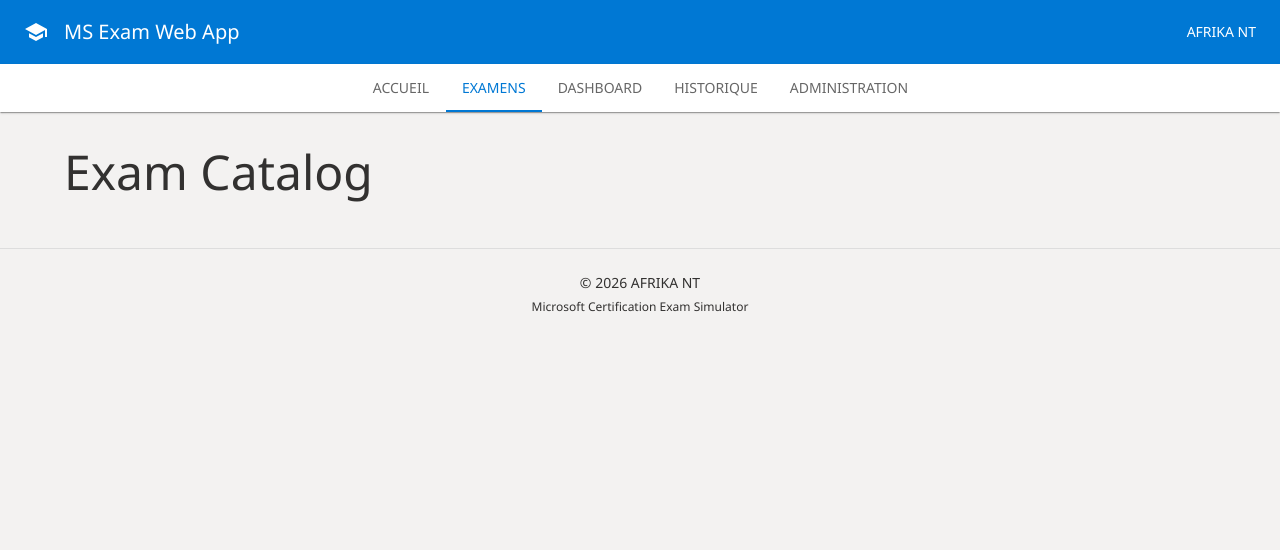
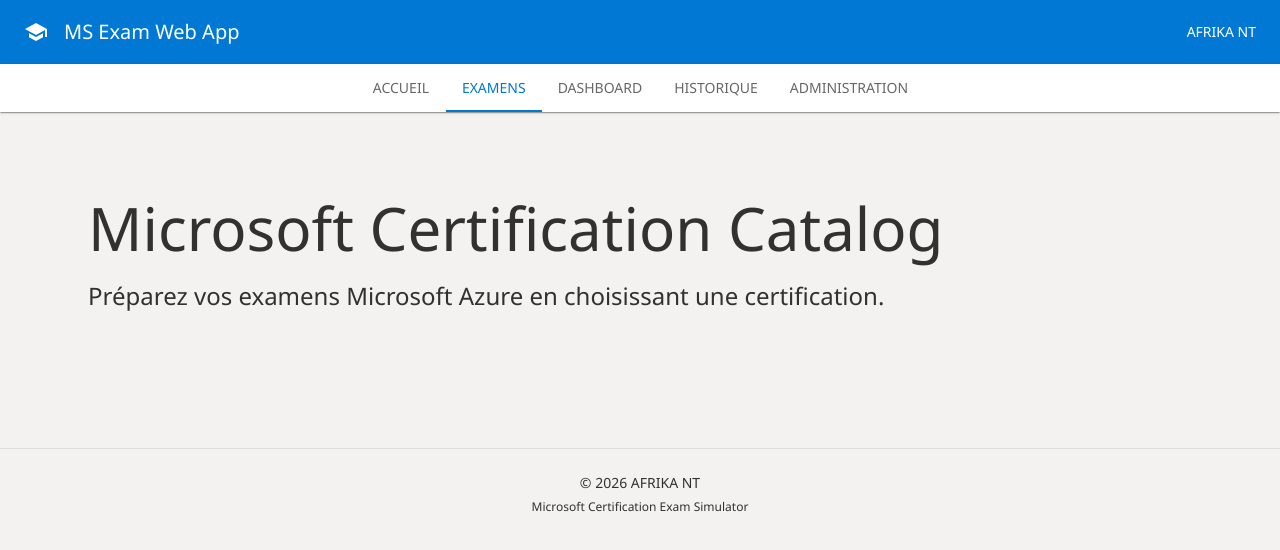
Before and after one commit to germain-yao/Azure-Labs, a React (Vite) app in the folder Applications/MS_Exam_Web_App/frontend/: page /exams in a window 1280 px wide. Shown: the top 550 px of the page. Built offline with nearby package versions, Linux system fonts and the light colour scheme.

Commit message:
v1.2.0 - Exam Catalog UI02

```diff
--- a/Applications/MS_Exam_Web_App/frontend/src/components/exam/ExamHeader.tsx
+++ b/Applications/MS_Exam_Web_App/frontend/src/components/exam/ExamHeader.tsx
@@ -0,0 +1,34 @@
+import { Box, Typography } from "@mui/material";
+
+export default function ExamHeader() {
+
+    return (
+
+        <Box
+            sx={{
+                mb: 5
+            }}
+        >
+
+            <Typography
+                variant="h2"
+                sx={{
+                    fontWeight: 300,
+                    mb: 2
+                }}
+            >
+                Microsoft Certification Catalog
+            </Typography>
+
+            <Typography
+                variant="h5"
+                color="text.secondary"
+            >
+                Préparez vos examens Microsoft Azure en choisissant une certification.
+            </Typography>
+
+        </Box>
+
+    );
+
+}
--- a/Applications/MS_Exam_Web_App/frontend/src/pages/ExamCatalog/ExamCatalog.tsx
+++ b/Applications/MS_Exam_Web_App/frontend/src/pages/ExamCatalog/ExamCatalog.tsx
@@ -1,15 +1,21 @@
-import { Typography } from "@mui/material";
+import { Container } from "@mui/material";
+
+import ExamHeader from "../../components/exam/ExamHeader";
 
 export default function ExamCatalog() {
 
     return (
 
-        <Typography
-            variant="h3"
-            fontWeight="bold"
+        <Container
+            maxWidth="lg"
+            sx={{
+                py: 6
+            }}
         >
-            Exam Catalog
-        </Typography>
+
+            <ExamHeader />
+
+        </Container>
 
     );
 
```
